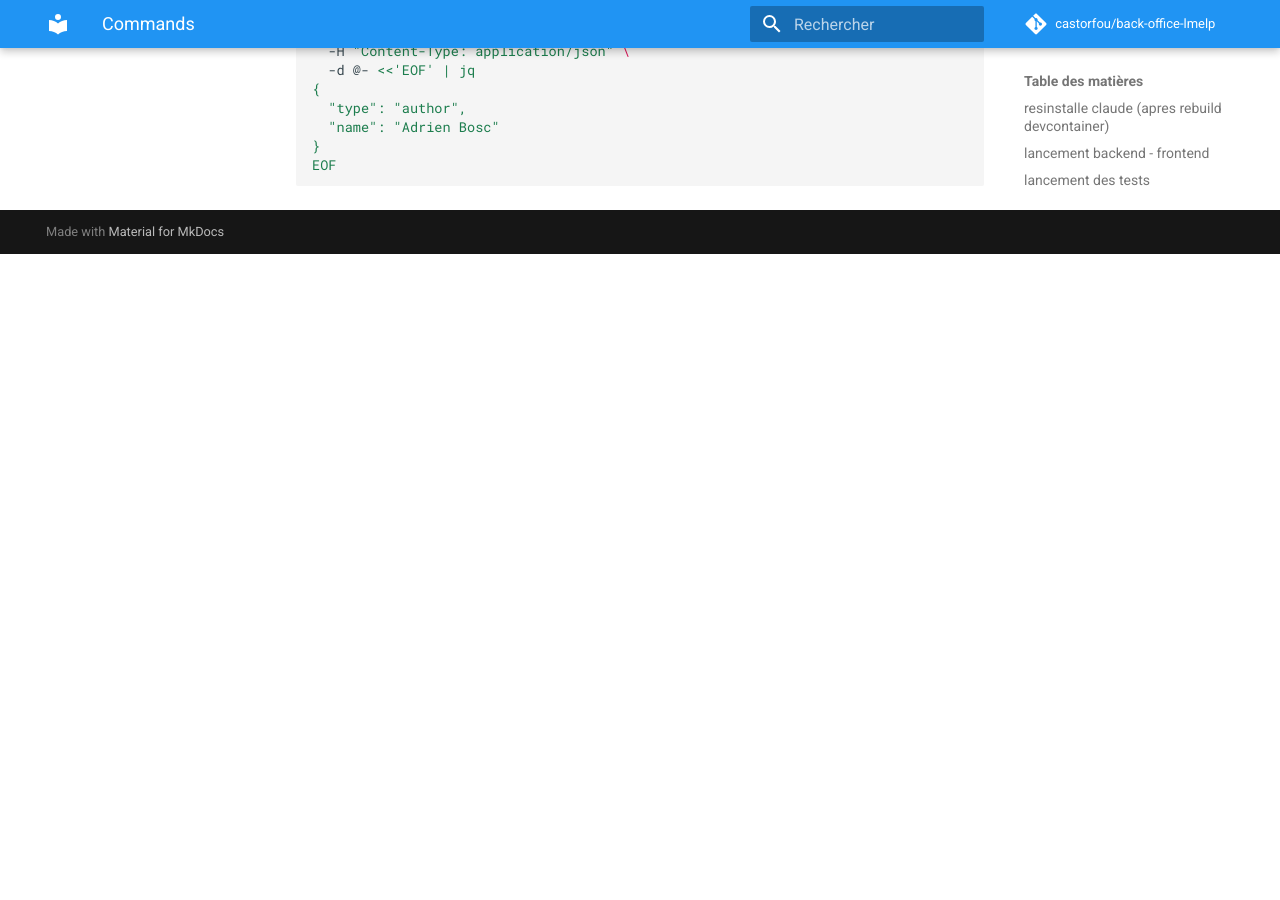
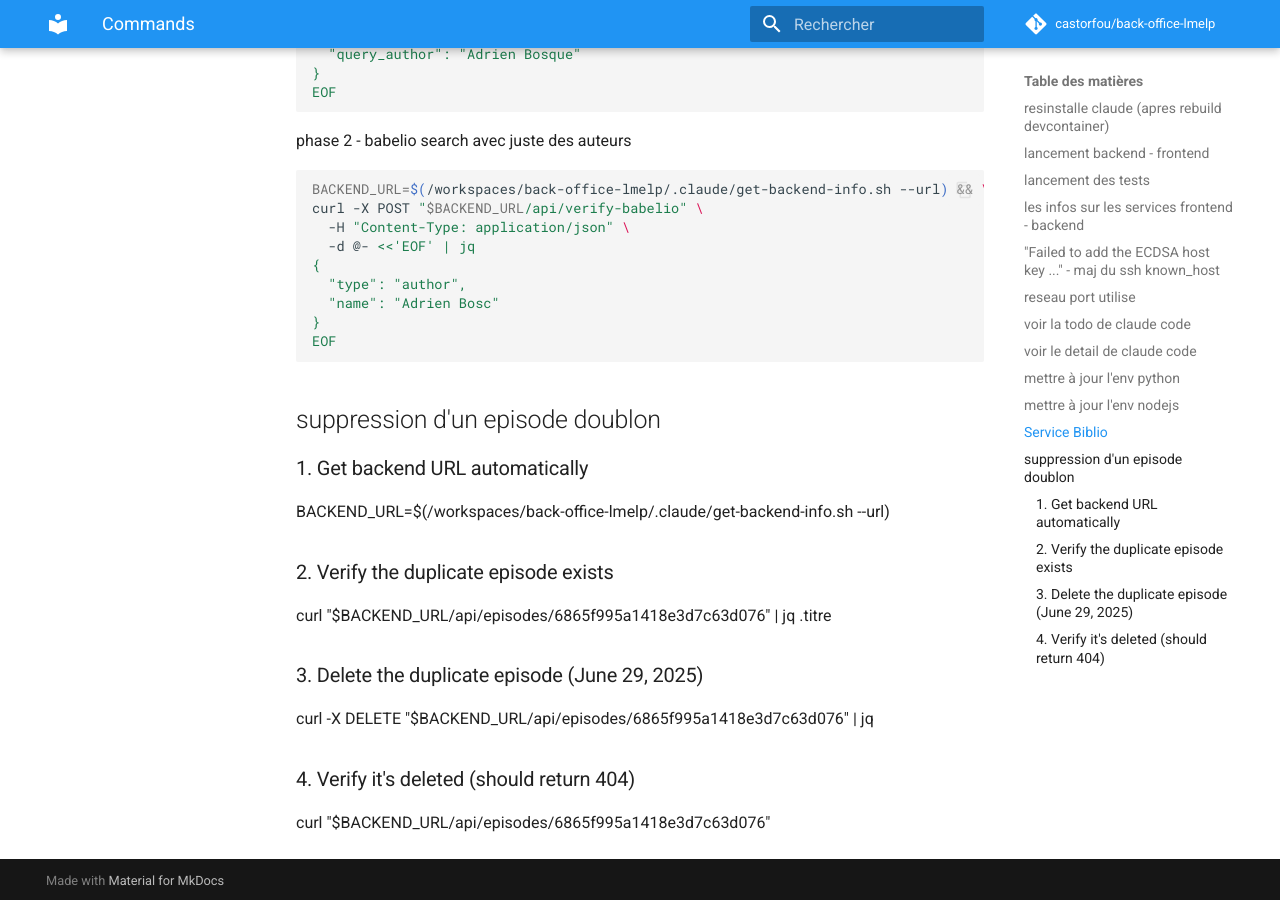
Before and after one commit to castorfou/back-office-lmelp, an MkDocs documentation site: the page built from docs/commands.md, in a window 1280 px wide and 900 px high, scrolled down 4644 px. Built offline with MkDocs 1.6.1 and Material for MkDocs 9.7.7, drawn with Linux system fonts in a browser that asks for light colours; comment, search, counter and statistics services are not loaded; before the commit the page ends 4898 px from its top, so only the background shows below that; some of the changed text lies outside the part shown.

Commit message:
doc pour supprimer un episode

````diff
--- a/docs/commands.md
+++ b/docs/commands.md
@@ -10,6 +10,11 @@
   - [mettre à jour l'env python](#mettre-à-jour-lenv-python)
   - [mettre à jour l'env nodejs](#mettre-à-jour-lenv-nodejs)
   - [Service Biblio](#service-biblio)
+  - [suppression d'un episode doublon](#suppression-dun-episode-doublon)
+    - [1. Get backend URL automatically](#1-get-backend-url-automatically)
+    - [2. Verify the duplicate episode exists](#2-verify-the-duplicate-episode-exists)
+    - [3. Delete the duplicate episode (June 29, 2025)](#3-delete-the-duplicate-episode-june-29-2025)
+    - [4. Verify it's deleted (should return 404)](#4-verify-its-deleted-should-return-404)
 
 
 # Commands
@@ -220,3 +225,17 @@
 }
 EOF
 ```
+
+## suppression d'un episode doublon
+
+### 1. Get backend URL automatically
+BACKEND_URL=$(/workspaces/back-office-lmelp/.claude/get-backend-info.sh --url)
+
+### 2. Verify the duplicate episode exists
+curl "$BACKEND_URL/api/episodes/6865f995a1418e3d7c63d076" | jq .titre
+
+### 3. Delete the duplicate episode (June 29, 2025)
+curl -X DELETE "$BACKEND_URL/api/episodes/6865f995a1418e3d7c63d076" | jq
+
+### 4. Verify it's deleted (should return 404)
+curl "$BACKEND_URL/api/episodes/6865f995a1418e3d7c63d076"
````
